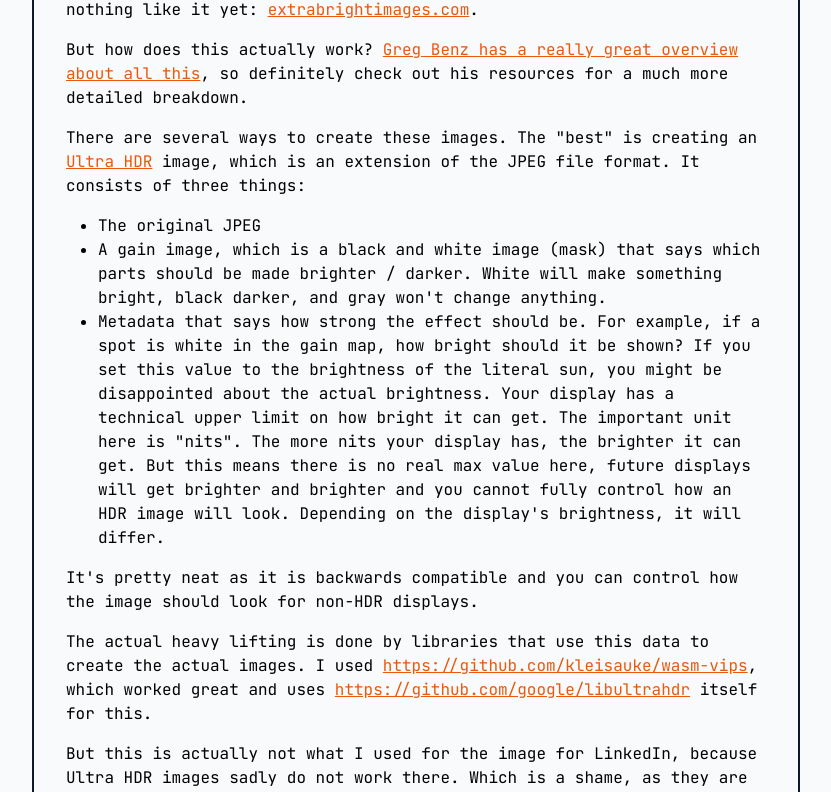
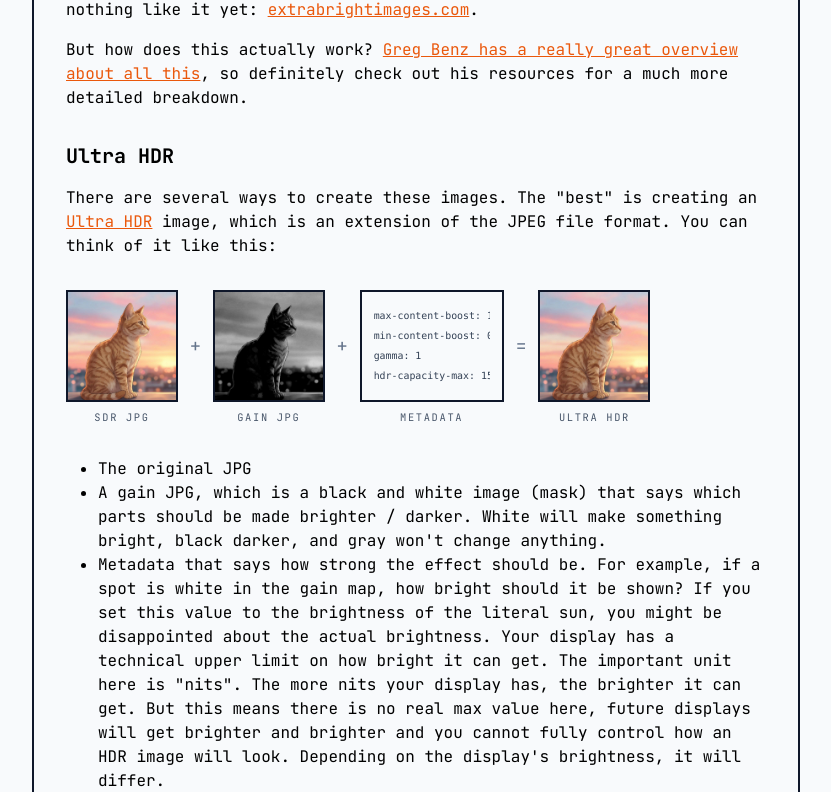
Before and after one commit to TN1ck/tn1ck.com, a Next.js app: page /blog/abuse-hdr-images-for-marketing in a window 1280 px wide. Shown: the part 1835-2627 px from the top of the page, without its empty margins (224-1055 px from the left). Built offline with nearby package versions, Linux system fonts and the light colour scheme.

Commit message:
chore: improve the article

```diff
--- a/lib/blog-entries.ts
+++ b/lib/blog-entries.ts
@@ -8,7 +8,7 @@ export interface BlogEntry {
 // Keep entries in reverse chronological order.
 export const BLOG_ENTRIES: BlogEntry[] = [
   {
-    title: "Why Some Images Look Brighter Than Your Screen",
+    title: "Why some images look brighter than your screen",
     description:
       "How HDR images can make logos and highlights appear unnaturally bright, and how to create them yourself.",
     date: "2026-04-04",
--- a/pages/blog/abuse-hdr-images-for-marketing.tsx
+++ b/pages/blog/abuse-hdr-images-for-marketing.tsx
@@ -7,22 +7,6 @@ import { HDRImageWidget } from "../../components/hdr-image-widget"
 import { getBlogMetadata } from "../../lib/blog-entries"
 
 export const metadata = getBlogMetadata("abuse-hdr-images-for-marketing")
-
-const Placeholder = ({
-  children,
-  className = "",
-}: {
-  children: React.ReactNode
-  className?: string
-}) => {
-  return (
-    <div
-      className={`my-8 border-2 border-dashed border-slate-400 bg-slate-100 p-4 text-sm text-slate-700 ${className}`}
-    >
-      {children}
-    </div>
-  )
-}
 
 const HDRComparisonImages = () => {
   const images = [
@@ -57,6 +41,79 @@ const HDRComparisonImages = () => {
           </figcaption>
         </figure>
       ))}
+    </div>
+  )
+}
+
+const OverviewItem = ({
+  label,
+  src,
+  alt,
+}: {
+  label: string
+  src: string
+  alt: string
+}) => {
+  return (
+    <figure className="m-0 w-28 shrink-0">
+      <img
+        src={src}
+        alt={alt}
+        className="w-full border-2 border-slate-900 bg-white"
+      />
+      <figcaption className="mt-2 text-center text-[0.65rem] uppercase tracking-[0.16em] text-slate-600">
+        {label}
+      </figcaption>
+    </figure>
+  )
+}
+
+const EquationMarker = ({ children }: { children: React.ReactNode }) => {
+  return (
+    <span className="flex h-28 shrink-0 items-center text-lg text-slate-500">
+      {children}
+    </span>
+  )
+}
+
+const UltraHdrOverview = () => {
+  return (
+    <div className="my-8">
+      <div className="-mx-1 overflow-x-auto px-1">
+        <div className="flex min-w-max items-start gap-3">
+          <OverviewItem
+            label="sdr jpg"
+            src="/hdr-images/cat-normal.jpg"
+            alt="Standard dynamic range cat JPEG"
+          />
+          <EquationMarker>+</EquationMarker>
+          <OverviewItem
+            label="gain jpg"
+            src="/hdr-images/cat-gain.jpg"
+            alt="Gain map generated from the cat image"
+          />
+          <EquationMarker>+</EquationMarker>
+          <figure className="m-0 w-36 shrink-0">
+            <div className="flex h-28 items-center border-2 border-slate-900 bg-slate-50 p-3">
+              <pre className="overflow-x-auto text-[0.62rem] leading-5 text-slate-700">
+                {`max-content-boost: 15x
+min-content-boost: 0.9x
+gamma: 1
+hdr-capacity-max: 15x`}
+              </pre>
+            </div>
+            <figcaption className="mt-2 text-center text-[0.65rem] uppercase tracking-[0.16em] text-slate-600">
+              metadata
+            </figcaption>
+          </figure>
+          <EquationMarker>=</EquationMarker>
+          <OverviewItem
+            label="ultra hdr"
+            src="/hdr-images/cat-ultrahdr.jpg"
+            alt="Ultra HDR cat JPEG"
+          />
+        </div>
+      </div>
     </div>
   )
 }
@@ -152,6 +209,7 @@ const AbuseHDRImagesForMarketingBlog: NextPage = () => {
           , so definitely check out his resources for a much more detailed
           breakdown.
         </p>
+        <h2>Ultra HDR</h2>
 
         <p>
           There are several ways to create these images. The "best" is creating
@@ -163,14 +221,16 @@ const AbuseHDRImagesForMarketingBlog: NextPage = () => {
           >
             Ultra HDR
           </a>{" "}
-          image, which is an extension of the JPEG file format. It consists of
-          three things:
+          image, which is an extension of the JPEG file format. You can think of
+          it like this:
         </p>
 
+        <UltraHdrOverview />
+
         <ul className="ml-4 pl-4 list-outside list-disc">
-          <li>The original JPEG</li>
+          <li>The original JPG</li>
           <li>
-            A gain image, which is a black and white image (mask) that says
+            A gain JPG, which is a black and white image (mask) that says
             which parts should be made brighter / darker. White will make
             something bright, black darker, and gray won't change anything.
           </li>
@@ -220,6 +280,8 @@ const AbuseHDRImagesForMarketingBlog: NextPage = () => {
           they are so much simpler to create, backwards compatible, and offer
           complete freedom over the final look.
         </p>
+
+        <h2>HDR color profile</h2>
 
         <p>
           The other way to create an HDR image is to use an HDR color profile.
```
Also changed, not shown: public/hdr-images/cat-gain.jpg (added).
